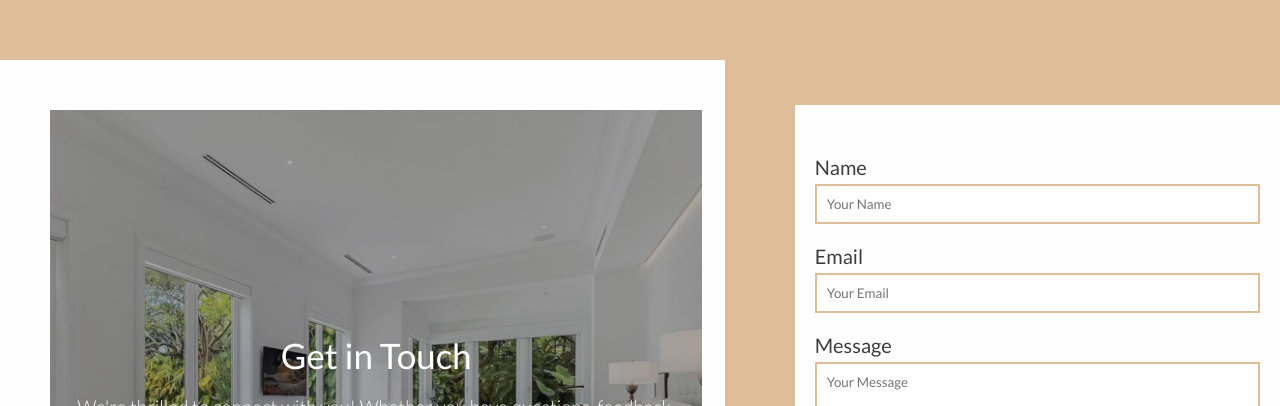
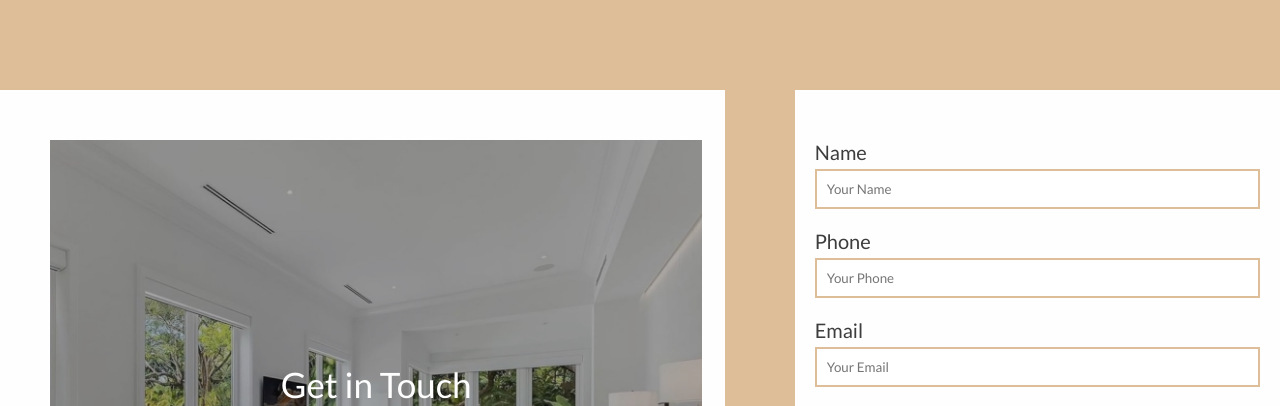
Before and after one commit to DevBrunomendonca/djb-flooring, a React (Vite) app: page / in a window 1280 px wide. Shown: the part 3707-4113 px from the top of the page. Built offline with nearby package versions, Linux system fonts and the light colour scheme.

Commit message:
feat: add new input

```diff
--- a/src/Components/Contact/Contact.jsx
+++ b/src/Components/Contact/Contact.jsx
@@ -22,6 +22,12 @@ const Contact = () => {
           placeholder='Your Name'
         />
         <Input
+          nameLabel='Phone'
+          type='telephone'
+          id='phone'
+          placeholder='Your Phone'
+        />
+        <Input
           nameLabel='Email'
           type='email'
           id='email'
```
